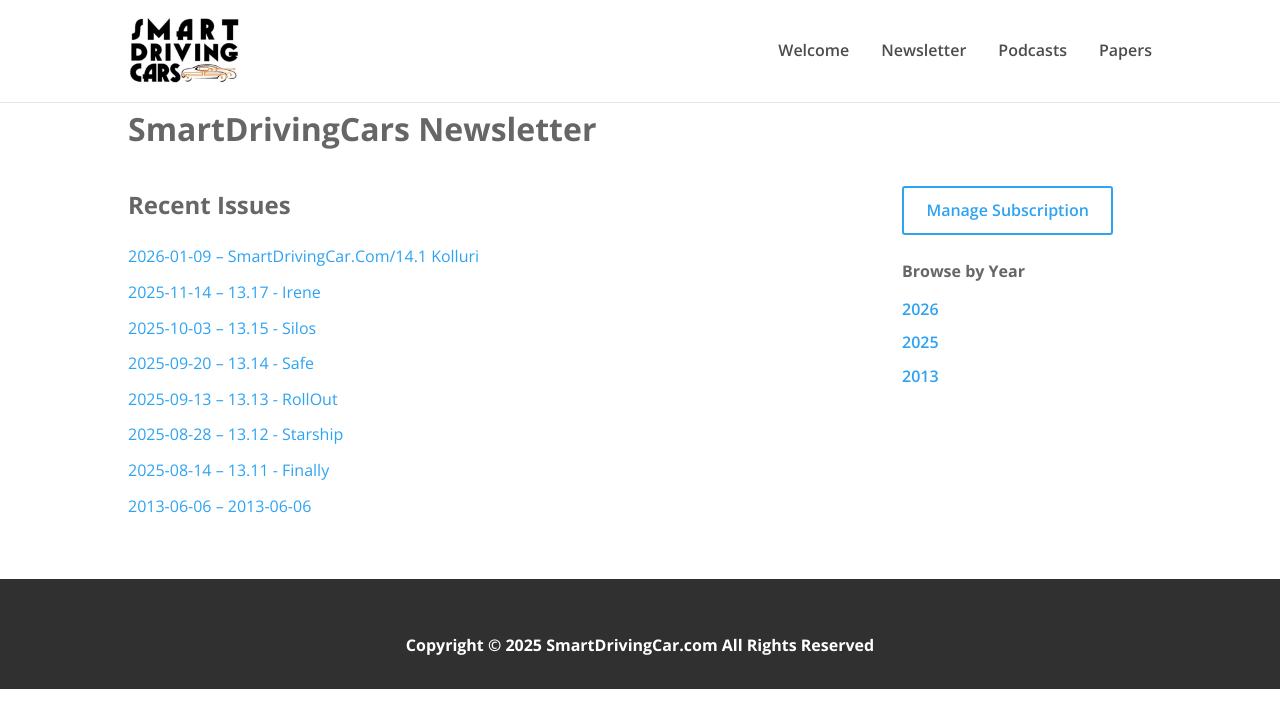
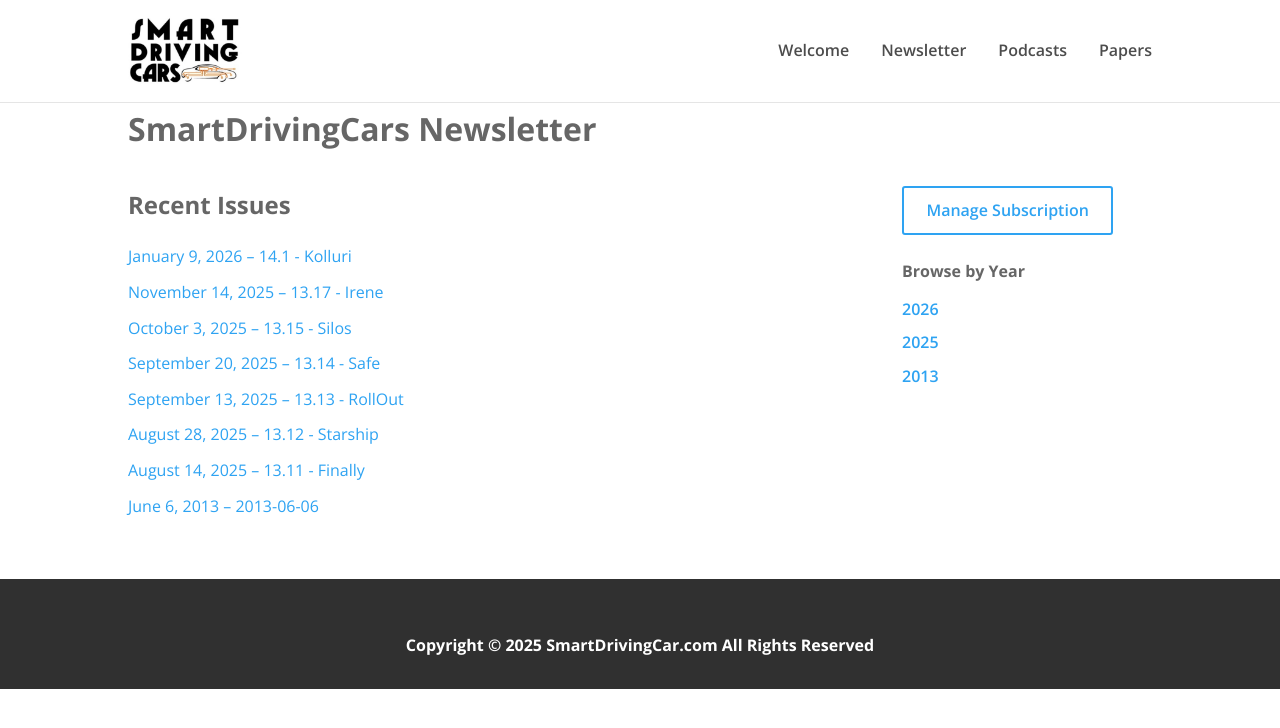
Before and after one commit to PrincetonUniversity/smartdrivingcar, a Jekyll site: the page built from newsletter/index.md, in a window 1280 px wide. Shown: the top 728 px of the page. Built offline with Jekyll 4.4.1, drawn with Linux system fonts in a browser that asks for light colours.

Commit message:
Fix newsletter listing display name and date format
- Fix slug extraction to strip URL path prefixes (SmartDrivingCar.Com/)
- Fix display_name to use " - " separator (e.g., "14.1 - Kolluri")
- Change date format from YYYY-MM-DD to friendly "January 9, 2026"
- Move 14.1-Kolluri newsletter to correct directory path

```diff
--- a/_layouts/newsletter-archive.html
+++ b/_layouts/newsletter-archive.html
@@ -16,13 +16,13 @@
       {% if page.year and page.month %}
         {% if issue_year == page.year and issue_month == page.month %}
       <li>
-        <a href="{{ issue.url }}"><time datetime="{{ issue.date | date_to_xmlschema }}">{{ issue.date | date: '%Y-%m-%d' }}</time> – {% if issue.display_name %}{{ issue.display_name }}{% else %}{{ issue.title }}{% endif %}</a>
+        <a href="{{ issue.url }}"><time datetime="{{ issue.date | date_to_xmlschema }}">{{ issue.date | date: '%B %-d, %Y' }}</time> – {% if issue.display_name %}{{ issue.display_name }}{% else %}{{ issue.title }}{% endif %}</a>
       </li>
         {% endif %}
       {% elsif page.year %}
         {% if issue_year == page.year %}
       <li>
-        <a href="{{ issue.url }}"><time datetime="{{ issue.date | date_to_xmlschema }}">{{ issue.date | date: '%Y-%m-%d' }}</time> – {% if issue.display_name %}{{ issue.display_name }}{% else %}{{ issue.title }}{% endif %}</a>
+        <a href="{{ issue.url }}"><time datetime="{{ issue.date | date_to_xmlschema }}">{{ issue.date | date: '%B %-d, %Y' }}</time> – {% if issue.display_name %}{{ issue.display_name }}{% else %}{{ issue.title }}{% endif %}</a>
       </li>
         {% endif %}
       {% endif %}
--- a/_newsletters/SmartDrivingCar.Com/14.1-Kolluri-1.9.26/index.md
+++ b/_newsletters/14.1-Kolluri-1.9.26/index.md
@@ -2,8 +2,8 @@
 layout: newsletter
 title: "Friday, Jan. 9, 2026"
 date: 2026-01-09
-permalink: /SmartDrivingCar.Com/14.1-Kolluri-1.9.26/
-display_name: "SmartDrivingCar.Com/14.1 Kolluri"
+permalink: /14.1-Kolluri-1.9.26/
+display_name: "14.1 - Kolluri"
 ---
 
 1st
--- a/newsletter/index.md
+++ b/newsletter/index.md
@@ -13,7 +13,7 @@
     {% assign issues = site.newsletters | sort: 'date' | reverse %}
     {% for issue in issues %}
       <li>
-        <a href="{{ issue.url }}"><time datetime="{{ issue.date | date_to_xmlschema }}">{{ issue.date | date: '%Y-%m-%d' }}</time> – {% if issue.display_name %}{{ issue.display_name }}{% else %}{{ issue.title }}{% endif %}</a>
+        <a href="{{ issue.url }}"><time datetime="{{ issue.date | date_to_xmlschema }}">{{ issue.date | date: '%B %-d, %Y' }}</time> – {% if issue.display_name %}{{ issue.display_name }}{% else %}{{ issue.title }}{% endif %}</a>
       </li>
     {% endfor %}
     </ul>
```
Also changed, not shown: scripts/import_newsletter.py (+6 -1 lines).
